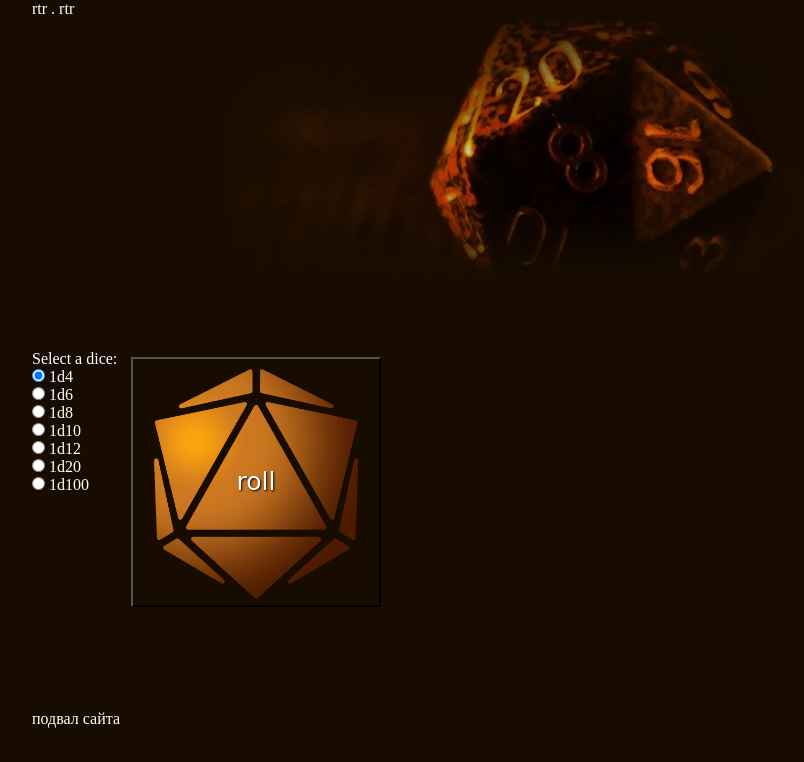
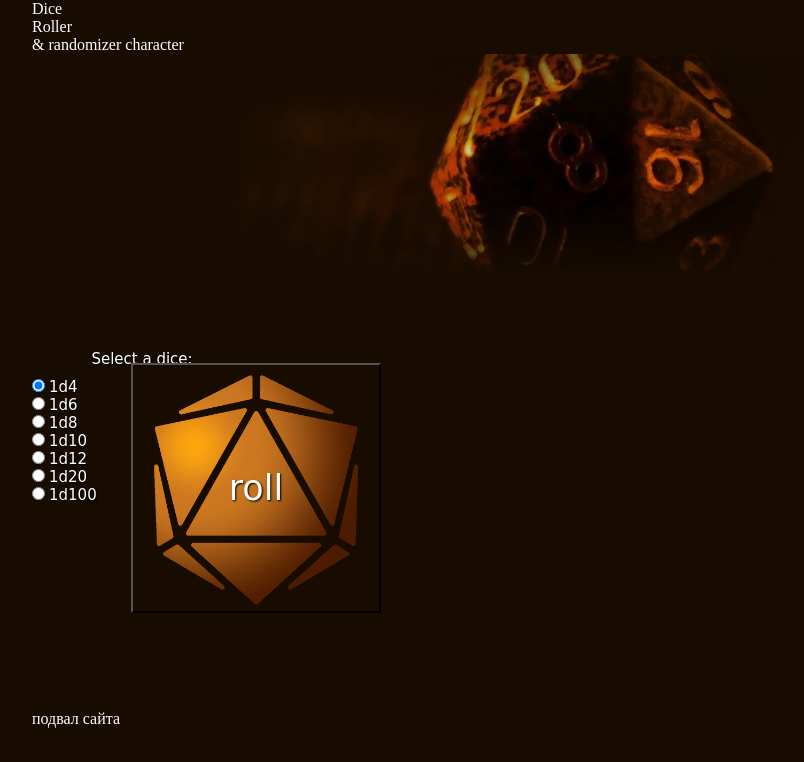
Before and after one commit to wagakir/diceroller, a plain HTML site: page index.html in a window 1280 px wide. Shown: the whole page, without its empty margins (58-862 px from the left). Drawn offline with Linux system fonts and the light colour scheme.

Commit message:
Add files via upload

```diff
--- a/index.html
+++ b/index.html
@@ -9,47 +9,48 @@
 
 <div class="wrapper">
     <div class="page">
-        <div class="header"> rtr
-            .
-            rtr
+        <div class="header">
+            <p>Dice </p>
+            <p>Roller </p>
+            <p>& randomizer character </p>
         </div>
         <div class="content">
             <form class="diceselect">
-                <legend>Select a dice:</legend>
+                <legend class="diceselecttext">Select a dice:</legend>
 
                 <div>
                   <input type="radio" id="1d4" name="drone" value="4" checked />
-                  <label for="1d4">1d4</label>
+                  <label class="diceselecttext" for="1d4">1d4</label>
                 </div>
 
                 <div>
                   <input type="radio" id="1d6" name="drone" value="6" />
-                  <label for="1d6">1d6</label>
+                  <label class="diceselecttext" for="1d6">1d6</label>
                 </div>
 
                 <div>
                   <input type="radio" id="1d8" name="drone" value="8" />
-                  <label for="1d8">1d8</label>
+                  <label class="diceselecttext" for="1d8">1d8</label>
                 </div>
                 <div>
                     <input type="radio" id="1d10" name="drone" value="10" />
-                    <label for="1d10">1d10</label>
+                    <label class="diceselecttext" for="1d10">1d10</label>
                 </div>
                 <div>
                     <input type="radio" id="1d12" name="drone" value="12" />
-                    <label for="1d12">1d12</label>
+                    <label class="diceselecttext" for="1d12">1d12</label>
                 </div>
                 <div>
                     <input type="radio" id="1d20" name="drone" value="20" />
-                    <label for="1d20">1d20</label>
+                    <label class="diceselecttext" for="1d20">1d20</label>
                 </div>
                 <div>
                     <input type="radio" id="1d100" name="drone" value="100" />
-                    <label for="1d100">1d100</label>
+                    <label class="diceselecttext" for="1d100">1d100</label>
                 </div>
             </form>
 
-            <button class="dice" id="dice" onclick="change()"><P id="dicetext">roll</P></button>
+            <button class="dice" id="dice" onclick="change()"><P id="dicetext" class="dicetext">roll</P></button>
 
 
         </div>
--- a/styles/style.css
+++ b/styles/style.css
@@ -42,10 +42,11 @@ html, body {
     width: 250px;
     background: url('../images/diceroller.png')no-repeat center;
     background-size: contain;
-    color: #f2c14d; font-family: ‘Rouge Script’, cursive; font-size: 25px; font-weight: normal; line-height: 48px; margin: 0 0 50px; text-align: center; text-shadow: 1px 1px 2px #000000;
+    color: #f2c14d; font-family: ‘Rouge Script’, cursive; font-size: 35px; font-weight: normal; line-height: 0px; margin: 0 0 50px; text-align: center; text-shadow: 1px 1px 2px #000000;
 }
 #dicetext {background: none;}
 .diceselect {
     width: 20%;
     display:inline-block;
 }
+.diceselecttext{color: #f2c14d; font-family: ‘Rouge Script’, cursive; font-size: 15px; font-weight: normal; line-height: 18px; margin: 0 0 10px; text-align: center; text-shadow: 1px 1px 2px #000000;}
```
